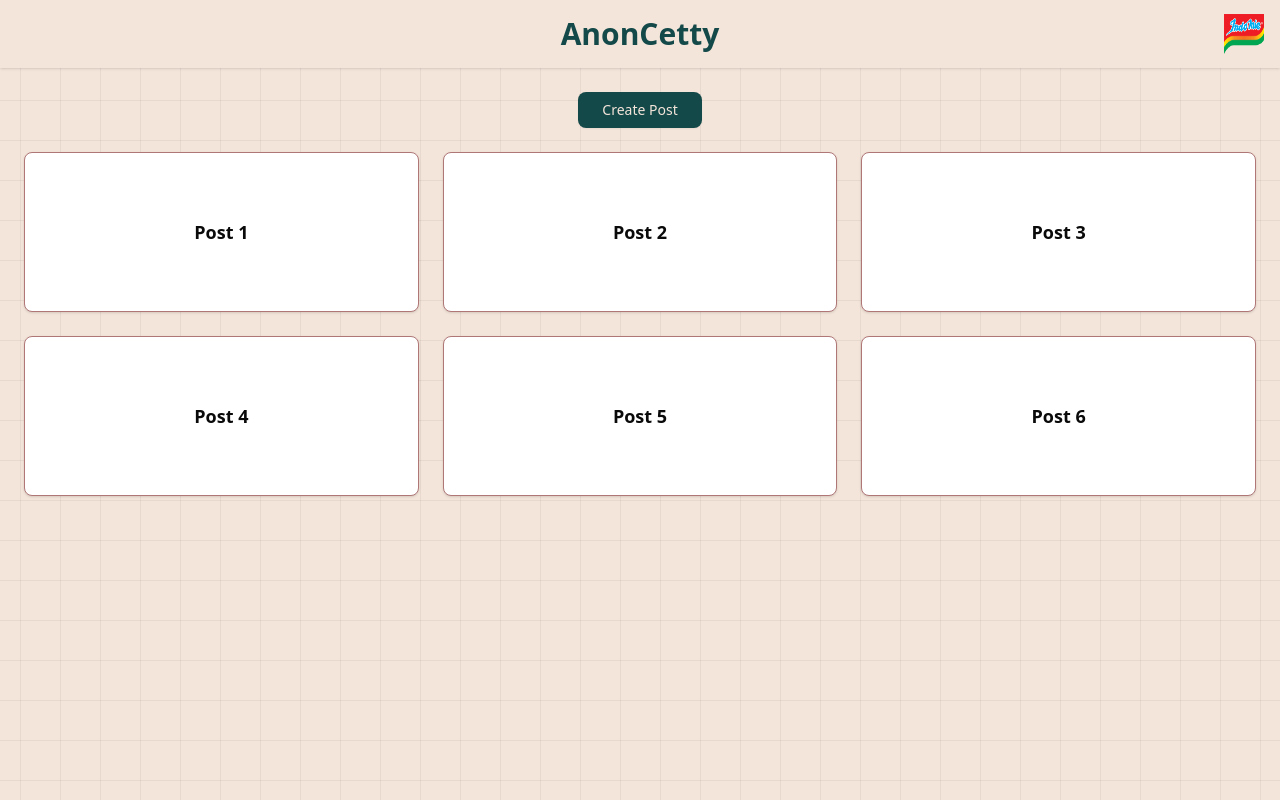
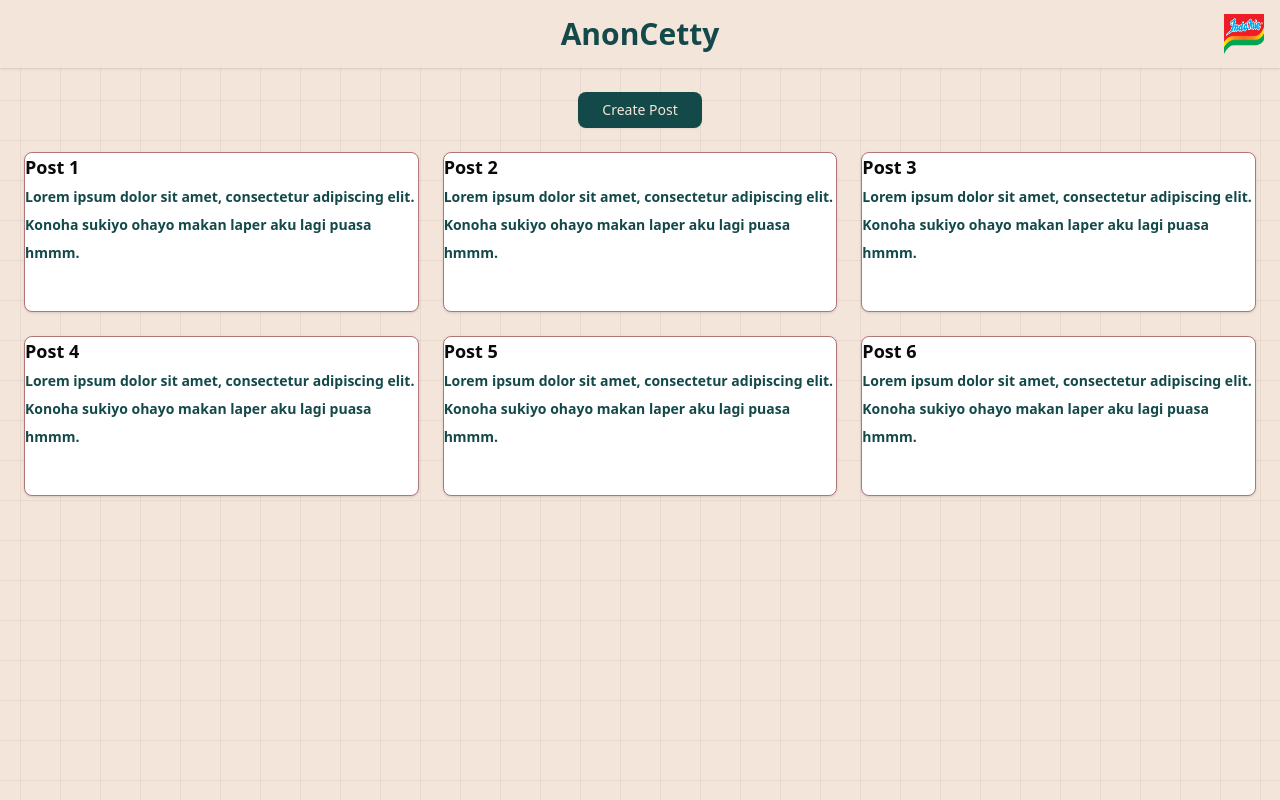
Before and after one commit to 53buahapel/anoncetty, a Next.js app: page / in a window 1280 px wide. Built offline with nearby package versions, Linux system fonts and the light colour scheme.

Commit message:
feat: enhance posts display with additional content and improved skeleton styling

```diff
--- a/app/page.tsx
+++ b/app/page.tsx
@@ -32,11 +32,14 @@ export default function Home() {
         {Array.from({ length: 6 }).map((_, i) => (
           <div
             key={i}
-            className="h-40 bg-card text-card-foreground border border-border rounded-md flex items-center justify-center text-lg font-semibold shadow transition-all duration-500">
+            className="h-40 bg-card text-card-foreground border border-border rounded-md flex text-lg font-semibold shadow transition-all duration-500">
             {fetchThread ? (
               <PostsSkeleton /> // Single rectangle skeleton
             ) : (
-              <p>Post {i + 1}</p> // Final content
+              <p>
+                Post {i + 1} <br />
+                <span className="text-sm text-muted-foreground">Lorem ipsum dolor sit amet, consectetur adipiscing elit. Konoha sukiyo ohayo makan laper aku lagi puasa hmmm.</span>
+              </p> // Final content
             )}
           </div>
         ))}
--- a/components/PostsSkeleton.tsx
+++ b/components/PostsSkeleton.tsx
@@ -2,22 +2,17 @@ export default function PostsSkeleton() {
   return (
     <div className="relative w-full h-full overflow-hidden rounded-md">
       {/* Shimmer Background */}
-      <div className="absolute inset-0 bg-gradient-to-r from-muted via-muted/50 to-muted animate-shimmer z-0" />
+      <div className="absolute inset-0 bg-muted-foreground from-muted via-muted/50 to-muted animate-shimmer z-0 opacity-30" />
 
       {/* Skeleton Content */}
-      <div className="relative z-10 flex flex-col items-center justify-center h-full space-y-3 p-4">
+      <div className="relative z-10 flex flex-col h-full space-y-3 p-4">
+
         {/* Avatar Circle */}
-        <div className="w-12 h-12 bg-muted-foreground rounded-full overflow-hidden relative opacity-80">
-          <div className="absolute inset-0 from-muted via-muted/50 to-muted animate-shimmer" />
-        </div>
+        <div className="w-12 h-12 bg-muted-foreground rounded-full overflow-hidden relative animate-pulse opacity-65" />
+        {/* Text Lines */}
+        <div className="w-3/4 h-4 bg-muted-foreground rounded relative overflow-hidden animate-pulse opacity-65" />
+        <div className="w-1/2 h-4 bg-muted-foreground rounded relative overflow-hidden animate-pulse opacity-65" />
 
-        {/* Text Lines */}
-        <div className="w-3/4 h-4 bg-muted-foreground rounded relative overflow-hidden opacity-80">
-          <div className="absolute inset-0 from-muted via-muted/50 to-muted animate-shimmer" />
-        </div>
-        <div className="w-1/2 h-4 bg-muted-foreground rounded relative overflow-hidden opacity-80">
-          <div className="absolute inset-0 from-muted via-muted/50 to-muted animate-shimmer" />
-        </div>
       </div>
     </div>
   );
```
